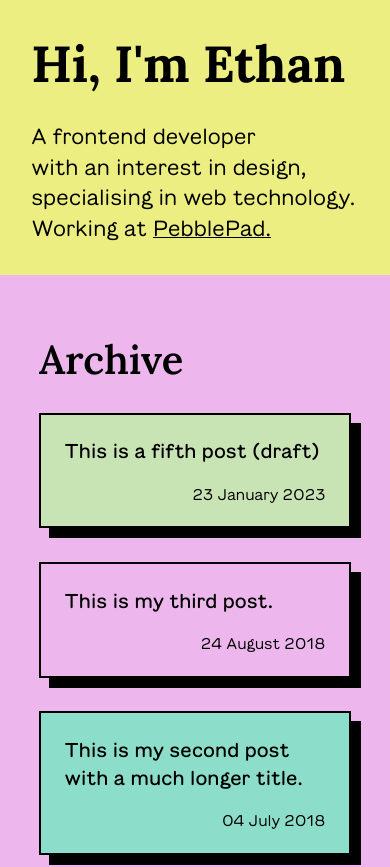
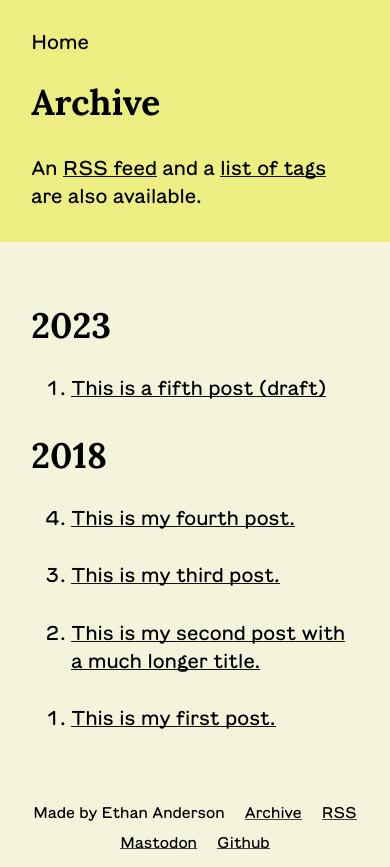
Before and after one commit to ZaphodAndo/personal-site, an Eleventy site: page content/blog.njk in a window 390 px wide. Shown: the top 867 px of the page. Built offline with nearby package versions, Linux system fonts and the light colour scheme; Eleventy itself is replaced by a stand-in of ours; files that its build step writes are made by us from their sources.

Commit message:
Added styling for archive and post pages

````diff
--- /dev/null
+++ b/_includes/layouts/archive.njk
@@ -0,0 +1,19 @@
+---
+layout: layouts/base.njk
+---
+
+<header>
+	<div class="header-content">
+		<a class="home-link" href="/">Home</a>
+		<h1>Archive</h1>
+		<p>
+			An <a class="fat-hover-link" href="/feed/feed.xml">RSS feed</a> and a
+			<a class="fat-hover-link" href="/tags">list of tags</a> are also
+			available.
+		</p>
+	</div>
+</header>
+
+<main id="skip">
+	{{ content | safe }}
+</main>
--- a/_includes/layouts/base.njk
+++ b/_includes/layouts/base.njk
@@ -62,26 +62,7 @@
 	<body>
 		<a href="#skip" class="visually-hidden">Skip to main content</a>
 
-		<header>
-			<div class="header-content">
-				<a href="/" class="home-link">Hi, I'm Ethan</a>
-				<p>
-					A frontend developer with an interest in design, specialising in web
-					technology. <br />Working at
-					<a
-						class="fat-hover-link"
-						href="https://pebblepad.com/"
-						target="_blank"
-						rel="noopener noreferrer"
-						>PebblePad.</a
-					>
-				</p>
-			</div>
-		</header>
-
-		<main id="skip">
-			{{ content | safe }}
-		</main>
+		{{ content | safe }}
 
 		<footer>
 			<div class="footer-top">
--- a/content/blog.njk
+++ b/content/blog.njk
@@ -1,14 +1,22 @@
 ---
-layout: layouts/home.njk
+layout: layouts/archive.njk
 eleventyNavigation:
   key: Archive
   order: 2
 ---
 
-{%- css %}{% include "public/css/blog.css" %}{% endcss %}
+{%- css %}{% include "public/css/blog.css" %}{% endcss %} {%- css %}{% include
+"public/css/header.css" %}{% endcss %}
 
 <div class="blog-content">
-	<h1>Archive</h1>
-
-	{% set postslist = collections.posts %} {% include "postslist.njk" %}
+	{% for year, yearPosts in collections.postsByYear %}
+	<h2>{{ year }}</h2>
+	<ol reversed>
+		{% for post in yearPosts %}
+		<li>
+			<a class="fat-hover-link" href="{{ post.url }}">{{ post.data.title }}</a>
+		</li>
+		{% endfor %}
+	</ol>
+	{% endfor %}
 </div>
--- a/content/blog/fifthpost.md
+++ b/content/blog/fifthpost.md
@@ -2,5 +2,8 @@
 title: This is a fifth post (draft)
 date: 2023-01-23
 draft: true
+tags:
+  - post
 ---
+
 This is a draft post
--- a/content/blog/firstpost.md
+++ b/content/blog/firstpost.md
@@ -4,7 +4,9 @@ description: This is a post on My Blog about agile frameworks.
 date: 2018-05-01
 tags:
   - another tag
+  - post
 ---
+
 Leverage agile frameworks to provide a robust synopsis for high level overviews. Iterative approaches to corporate strategy foster collaborative thinking to further the overall value proposition. Organically grow the holistic world view of disruptive innovation via workplace diversity and empowerment.
 
 Bring to the table win-win survival strategies to ensure proactive domination. At the end of the day, going forward, a new normal that has evolved from generation X is on the runway heading towards a streamlined cloud solution. User generated content in real-time will have multiple touchpoints for offshoring.
--- a/content/blog/fourthpost/fourthpost.md
+++ b/content/blog/fourthpost/fourthpost.md
@@ -2,8 +2,11 @@
 title: This is my fourth post.
 description: This is a post on My Blog about touchpoints and circling wagons.
 date: 2018-09-30
-tags: second tag
+tags:
+  - second tag
+  - post
 ---
+
 Leverage agile frameworks to provide a robust synopsis for high level overviews. Iterative approaches to corporate strategy foster collaborative thinking to further the overall value proposition. Organically grow the holistic world view of disruptive innovation via workplace diversity and empowerment.
 
 Bring to the table win-win survival strategies to ensure proactive domination. At the end of the day, going forward, a new normal that has evolved from generation X is on the runway heading towards a streamlined cloud solution. User generated content in real-time will have multiple touchpoints for offshoring.
--- a/content/blog/secondpost.md
+++ b/content/blog/secondpost.md
@@ -4,7 +4,9 @@ description: This is a post on My Blog about leveraging agile frameworks.
 date: 2018-07-04
 tags:
   - number 2
+  - post
 ---
+
 Leverage agile frameworks to provide a robust synopsis for high level overviews. Iterative approaches to corporate strategy foster collaborative thinking to further the overall value proposition. Organically grow the holistic world view of disruptive innovation via workplace diversity and empowerment.
 
 ## Section Header
--- a/content/blog/thirdpost.md
+++ b/content/blog/thirdpost.md
@@ -5,7 +5,9 @@ date: 2018-08-24
 tags:
   - second tag
   - posts with two tags
+  - post
 ---
+
 Leverage agile frameworks to provide a robust synopsis for high level overviews. Iterative approaches to corporate strategy foster collaborative thinking to further the overall value proposition. Organically grow the holistic world view of disruptive innovation via workplace diversity and empowerment.
 
 ## Code
@@ -22,24 +24,13 @@ function myCommand() {
 }
 
 // Test with a line break above this line.
-console.log('Test');
+console.log("Test");
 ```
 
 ### Unstyled
 
 Bring to the table win-win survival strategies to ensure proactive domination. At the end of the day, going forward, a new normal that has evolved from generation X is on the runway heading towards a streamlined cloud solution. User generated content in real-time will have multiple touchpoints for offshoring.
 
-```
-// this is a command
-function myCommand() {
-	let counter = 0;
-	counter++;
-}
-
-// Test with a line break above this line.
-console.log('Test');
-```
-
 ## Section Header
 
 Capitalize on low hanging fruit to identify a ballpark value added activity to beta test. Override the digital divide with additional clickthroughs from DevOps. Nanotechnology immersion along the information highway will close the loop on focusing solely on the bottom line.
--- a/content/index.njk
+++ b/content/index.njk
@@ -1,5 +1,5 @@
 ---
-layout: layouts/home.njk
+layout: layouts/landing.njk
 numberOfLatestPostsToShow: 4
 ---
 
--- a/eleventy.config.js
+++ b/eleventy.config.js
@@ -98,6 +98,22 @@ module.exports = function (eleventyConfig) {
 		});
 	});
 
+	eleventyConfig.addCollection("postsByYear", (collection) => {
+		const posts = collection.getFilteredByTag("post").reverse();
+		const years = posts.map((post) => post.date.getFullYear());
+		const uniqueYears = [...new Set(years)];
+
+		const postsByYear = uniqueYears.reduce((prev, year) => {
+			const filteredPosts = posts.filter(
+				(post) => post.date.getFullYear() === year
+			);
+
+			return [...prev, [year, filteredPosts]];
+		}, []);
+
+		return postsByYear;
+	});
+
 	// Features to make your build faster (when you need them)
 
 	// If your passthrough copy gets heavy and cumbersome, add this line
--- a/public/css/blog.css
+++ b/public/css/blog.css
@@ -1,34 +1,30 @@
 main {
 	display: flex;
-	background-color: var(--colour-purple);
+	justify-content: center;
+	margin: 8vw;
 }
 
 .blog-content {
 	width: 100%;
-	margin: 6vw auto;
 	max-width: 900px;
 }
 
-h1 {
+h2 {
 	font-family: var(--secondary-font-family);
-	font-size: 2.5rem;
-	font-weight: 600;
-	margin-top: unset;
-	margin-bottom: 3.75rem;
+	font-weight: 700;
+	font-size: clamp(1.875rem, 1.0282rem + 4.8387vw, 3.75rem);
+	margin-bottom: clamp(1.25rem, 0.261rem + 5.6516vw, 3.44rem);
 }
 
-@media (max-width: 1000px) {
-	.blog-content {
-		margin: 6vw 10vw;
-	}
+ol {
+	margin-bottom: 6vw;
+}
+ol:last-of-type {
+	margin-bottom: 0;
 }
 
-@media (max-width: 700px) {
-	.blog-content {
-		margin: 15vw 10vw;
-	}
-
-	h1 {
-		margin-bottom: 1.75rem;
-	}
+li {
+	font-size: clamp(1rem, 0.6048rem + 2.2581vw, 1.875rem);
+	font-weight: 500;
+	margin-bottom: 1.875rem;
 }
--- /dev/null
+++ b/public/css/header.css
@@ -0,0 +1,22 @@
+.header-content .home-link {
+	font-size: clamp(1rem, 0.6048rem + 2.2581vw, 1.875rem);
+	text-decoration: none;
+	font-weight: 500;
+	margin-bottom: clamp(1.25rem, 0.261rem + 5.6516vw, 3.44rem);
+}
+.header-content .home-link:hover,
+.header-content .home-link:focus {
+	text-decoration: underline;
+}
+.header-content h1 {
+	font-family: var(--secondary-font-family);
+	font-weight: 700;
+	font-size: clamp(1.875rem, 1.0282rem + 4.8387vw, 3.75rem);
+	margin: 0;
+}
+.header-content p,
+.header-content time {
+	font-size: clamp(1rem, 0.6048rem + 2.2581vw, 1.875rem);
+	font-weight: 500;
+	margin: 1.87rem 0 0 0;
+}
--- a/public/css/home.css
+++ b/public/css/home.css
@@ -1,3 +1,22 @@
+.header-content p {
+	font-weight: 400;
+	font-size: clamp(1rem, 0.3226rem + 3.871vw, 2.5rem);
+	margin: unset;
+	text-wrap: balance;
+}
+.home-link {
+	font-family: var(--secondary-font-family);
+	font-size: clamp(2.5rem, 0.8065rem + 9.6774vw, 6.25rem);
+	font-weight: 700;
+	text-decoration: unset;
+	margin-bottom: clamp(1.25rem, 0.261rem + 5.6516vw, 3.44rem);
+}
+.home-link[href]:hover,
+.home-link[href]:focus {
+	text-decoration: underline;
+	color: var(--text-colour);
+}
+
 main {
 	display: flex;
 	justify-content: center;
--- a/public/css/index.css
+++ b/public/css/index.css
@@ -117,9 +117,16 @@ header:after {
 }
 
 .links-nextprev {
+	display: flex;
 	list-style: none;
-	border-top: 1px dashed var(--colour-black);
+	border-top: 2px solid var(--colour-black);
 	padding: 1em 0;
+}
+.links-nextprev a {
+	font-weight: 500;
+}
+.links-nextprev a:last-of-type {
+	margin: 0 0 0 auto;
 }
 
 table {
@@ -166,24 +173,6 @@ header {
 	margin: 8vw;
 	max-width: 900px;
 }
-.header-content p {
-	font-weight: 400;
-	font-size: clamp(1rem, 0.3226rem + 3.871vw, 2.5rem);
-	margin: unset;
-	text-wrap: balance;
-}
-.home-link {
-	font-family: var(--secondary-font-family);
-	font-size: clamp(2.5rem, 0.8065rem + 9.6774vw, 6.25rem);
-	font-weight: 700;
-	text-decoration: unset;
-	margin-bottom: clamp(1.25rem, 0.261rem + 5.6516vw, 3.44rem);
-}
-.home-link[href]:hover,
-.home-link[href]:focus {
-	text-decoration: underline;
-	color: var(--text-colour);
-}
 
 /* Nav */
 nav {
@@ -219,7 +208,7 @@ nav {
 footer {
 	font-size: clamp(0.875rem, 0.8185rem + 0.3226vw, 1rem);
 	font-weight: 500;
-	margin: 20vw auto 6vw auto;
+	margin: 10vw auto 6vw auto;
 	max-width: 900px;
 	text-align: center;
 }
@@ -236,7 +225,10 @@ footer .footer-bottom {
 	gap: 1.25rem;
 }
 footer p {
+	font-size: clamp(0.875rem, 0.8185rem + 0.3226vw, 1rem);
+	font-weight: 500;
 	margin: 0;
+	line-height: 1.5;
 }
 
 /* Posts list */
@@ -295,6 +287,7 @@ footer p {
 	justify-content: center;
 	text-transform: capitalize;
 	font-style: italic;
+	font-weight: 500;
 }
 .postlist-item > .post-tag {
 	align-self: center;
@@ -330,7 +323,7 @@ a[href].header-anchor:hover {
 }
 a[href].header-anchor:focus,
 :hover > a[href].header-anchor {
-	color: #aaa;
+	color: var(--colour-black);
 }
 
 h2 + .header-anchor {
--- /dev/null
+++ b/public/css/post.css
@@ -0,0 +1,44 @@
+main {
+	display: flex;
+	justify-content: center;
+	margin: 8vw;
+}
+
+.blog-content {
+	width: 100%;
+	max-width: 900px;
+}
+
+h2,
+h3 {
+	font-family: var(--secondary-font-family);
+	font-style: normal;
+	font-weight: 700;
+	margin: unset;
+	margin-top: clamp(2rem, 1.3497rem + 3.7161vw, 3.44rem);
+	margin-bottom: clamp(1rem, 0.6071rem + 2.2452vw, 1.87rem);
+}
+
+h2 {
+	font-size: clamp(1.875rem, 1.4234rem + 2.5806vw, 2.875rem);
+}
+
+h3 {
+	font-size: clamp(1.25rem, 0.7984rem + 2.5806vw, 2.25rem);
+}
+
+.blog-content p {
+	font-size: clamp(1rem, 0.8194rem + 1.0323vw, 1.4rem);
+	font-weight: 400;
+	line-height: clamp(2rem, 1.6331rem + 2.0968vw, 2.8125rem);
+}
+
+.post-meta-wrapper {
+	display: flex;
+	justify-content: center;
+	margin: 8vw;
+}
+.post-meta {
+	width: 100%;
+	max-width: 900px;
+}
````
Also changed, not shown: _includes/layouts/landing.njk (added, +24 -0 lines), _includes/layouts/post.njk (+45 -22 lines).
